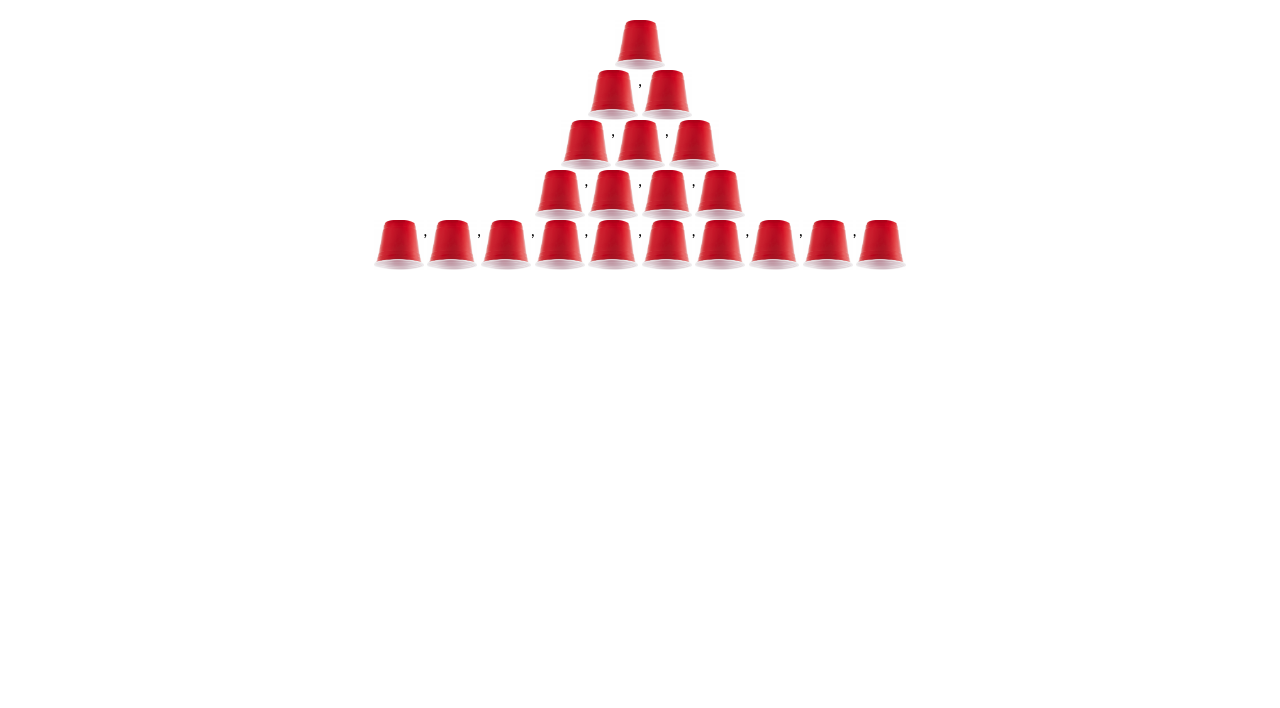
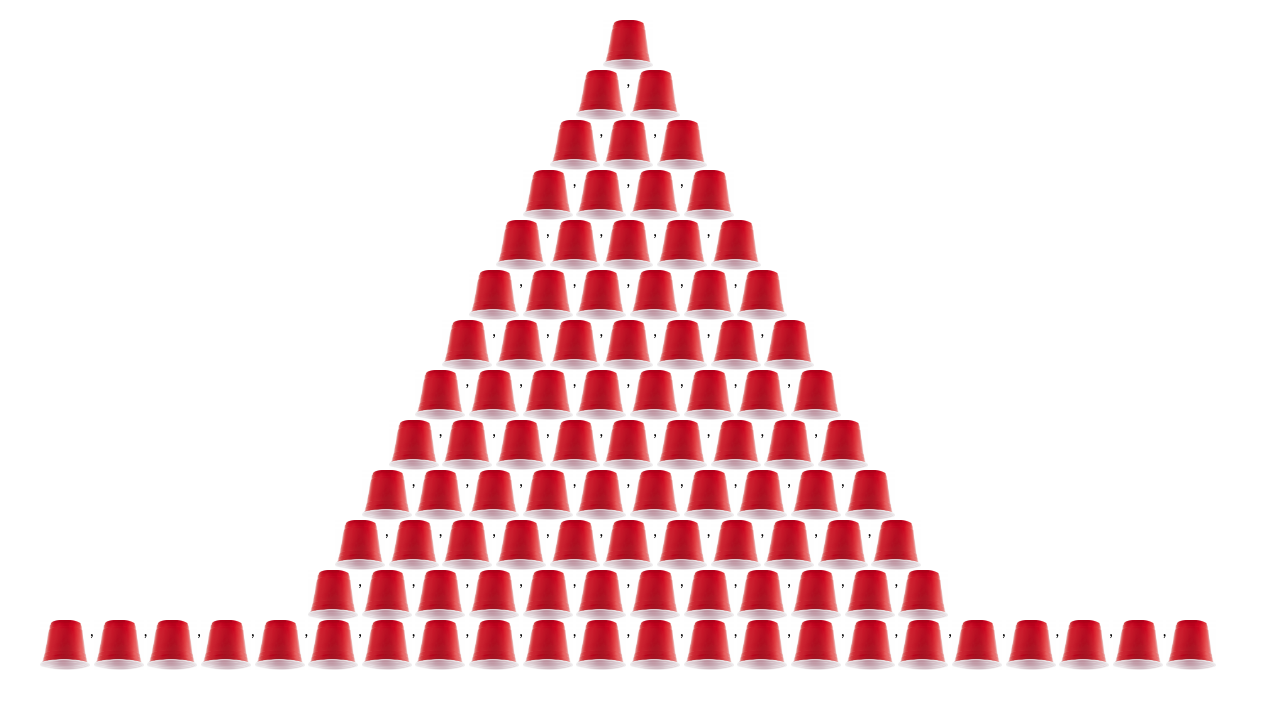
Before and after one commit to ievaskyriene/Puodeliai, a plain HTML site: page index.html in a window 1280 px wide. Drawn offline with Linux system fonts and the light colour scheme.

Commit message:
FInalfinal

```diff
--- a/css/style.css
+++ b/css/style.css
@@ -6,8 +6,8 @@
 
 .innertower {
     display: inline-block;
-    width: 1000px;
-    margin-left: calc((100% - 1000px) / 2);
+    width: 1200;
+    margin-left: calc((100% - 1200px) / 2);
     margin-top: 20px;
 }
 
--- a/js/puodeliai.js
+++ b/js/puodeliai.js
@@ -3,7 +3,7 @@
 
     let tower = document.querySelector(".tower");
     let innertower = document.querySelector(".innertower");
-    let cupcounter = 20;
+    let cupcounter = 100;
 
 function rowcount(x){
     let HTML = "";
```
